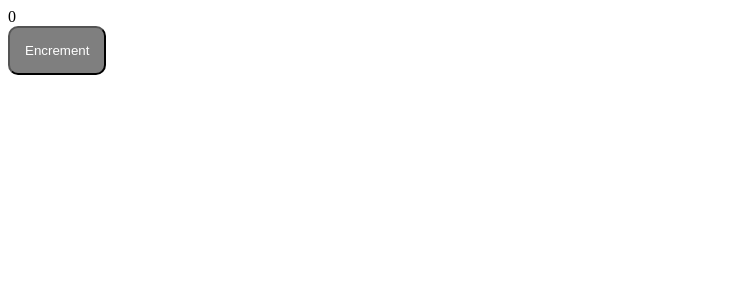
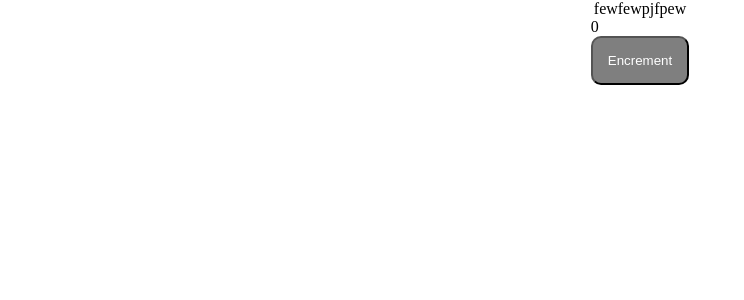
Before and after one commit to IvanZuev1996/HabrProduction, a React app: page / in a window 1280 px wide. Shown: the top 300 px of the page, without its empty margins (0-744 px from the left). Built offline with nearby package versions, Linux system fonts and the light colour scheme.

Commit message:
added a css modules configuration

```diff
--- a/package.json
+++ b/package.json
@@ -19,12 +19,14 @@
         "@types/webpack-dev-server": "^4.7.2",
         "css-loader": "^6.6.0",
         "html-webpack-plugin": "^5.5.0",
+        "mini-css-extract-plugin": "^2.5.3",
         "sass": "^1.49.9",
         "sass-loader": "^12.6.0",
         "style-loader": "^3.3.1",
         "ts-loader": "^9.2.6",
         "ts-node": "^10.5.0",
         "typescript": "^4.5.5",
+        "typescript-plugin-css-modules": "^3.4.0",
         "webpack": "^5.69.1",
         "webpack-cli": "^4.10.0",
         "webpack-dev-server": "^4.7.4"
--- /dev/null
+++ b/src/App.tsx
@@ -0,0 +1,13 @@
+import { Counter } from './components/Counter';
+import './index.scss';
+
+const App = () => {
+    return (
+        <div className="app">
+            fewfewpjfpew
+            <Counter />
+        </div>
+    );
+};
+
+export default App;
--- a/src/components/Counter.scss
+++ b/src/components/Counter.module.scss
@@ -1,4 +1,4 @@
-button {
+.btn {
     background-color: rgb(0, 0, 0, 0.5);
     color: white;
     padding: 15px;
--- a/src/components/Counter.tsx
+++ b/src/components/Counter.tsx
@@ -1,5 +1,5 @@
 import { useState } from 'react';
-import './Counter.scss';
+import classes from './Counter.module.scss';
 
 export const Counter = () => {
     const [value, setValue] = useState(0);
@@ -11,7 +11,9 @@
     return (
         <div>
             <div>{value}</div>
-            <button onClick={increment}>Encrement</button>
+            <button onClick={increment} className={classes.btn}>
+                Encrement
+            </button>
         </div>
     );
 };
--- /dev/null
+++ b/src/index.scss
@@ -0,0 +1,12 @@
+* {
+    padding: 0;
+    margin: 0;
+    box-sizing: border-box;
+}
+
+.app {
+    display: flex;
+    flex-direction: column;
+    justify-content: center;
+    align-items: center;
+}
--- a/src/index.tsx
+++ b/src/index.tsx
@@ -1,9 +1,4 @@
 import { render } from 'react-dom';
-import { Counter } from './components/Counter';
+import App from './App';
 
-render(
-    <div>
-        <Counter />
-    </div>,
-    document.getElementById('root')
-);
+render(<App />, document.getElementById('root'));
```
Also changed, not shown: src/global.d.ts (added, +7 -0 lines), tsconfig.json (+6 -1 lines), 5 other files (tests, documents, lock files or other folders).
